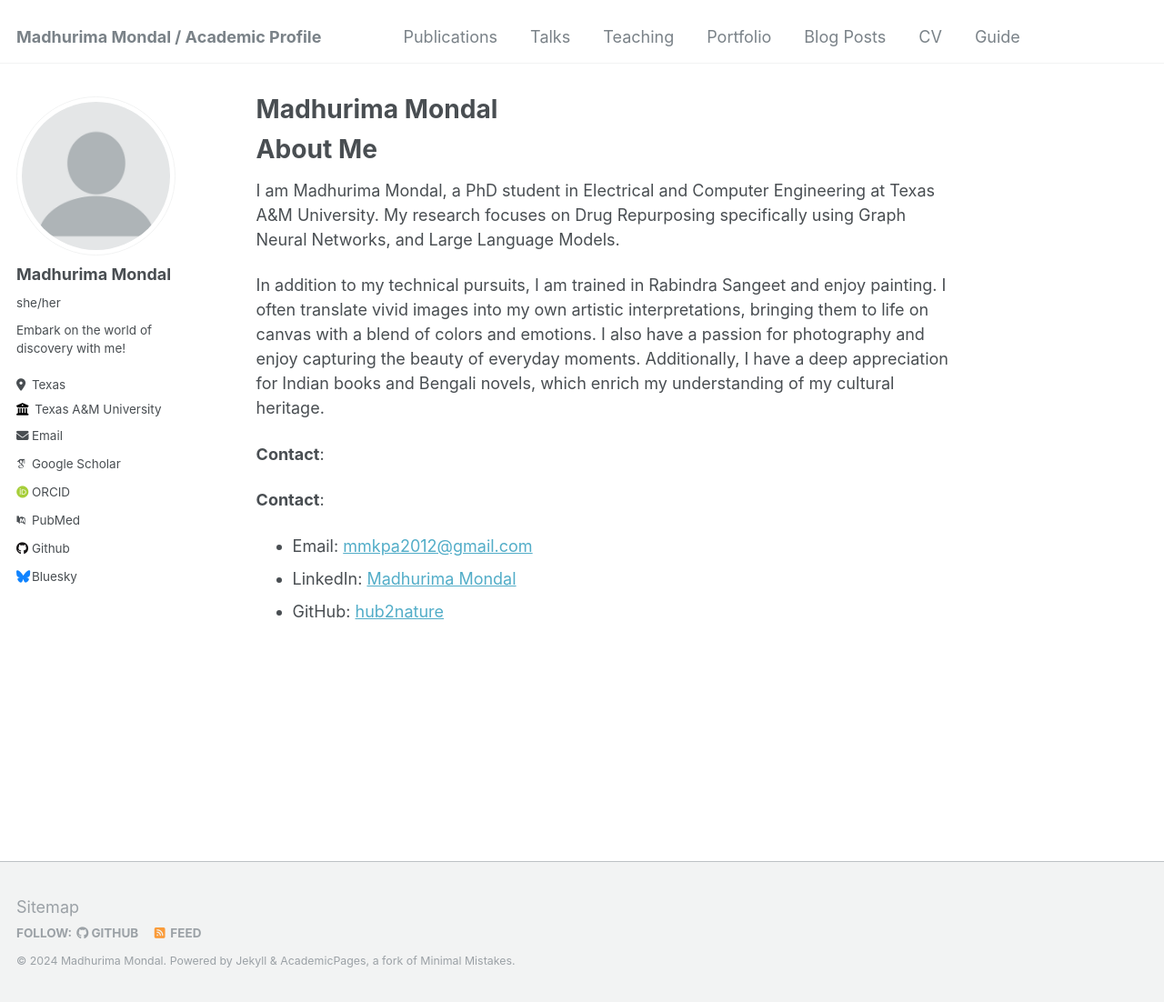
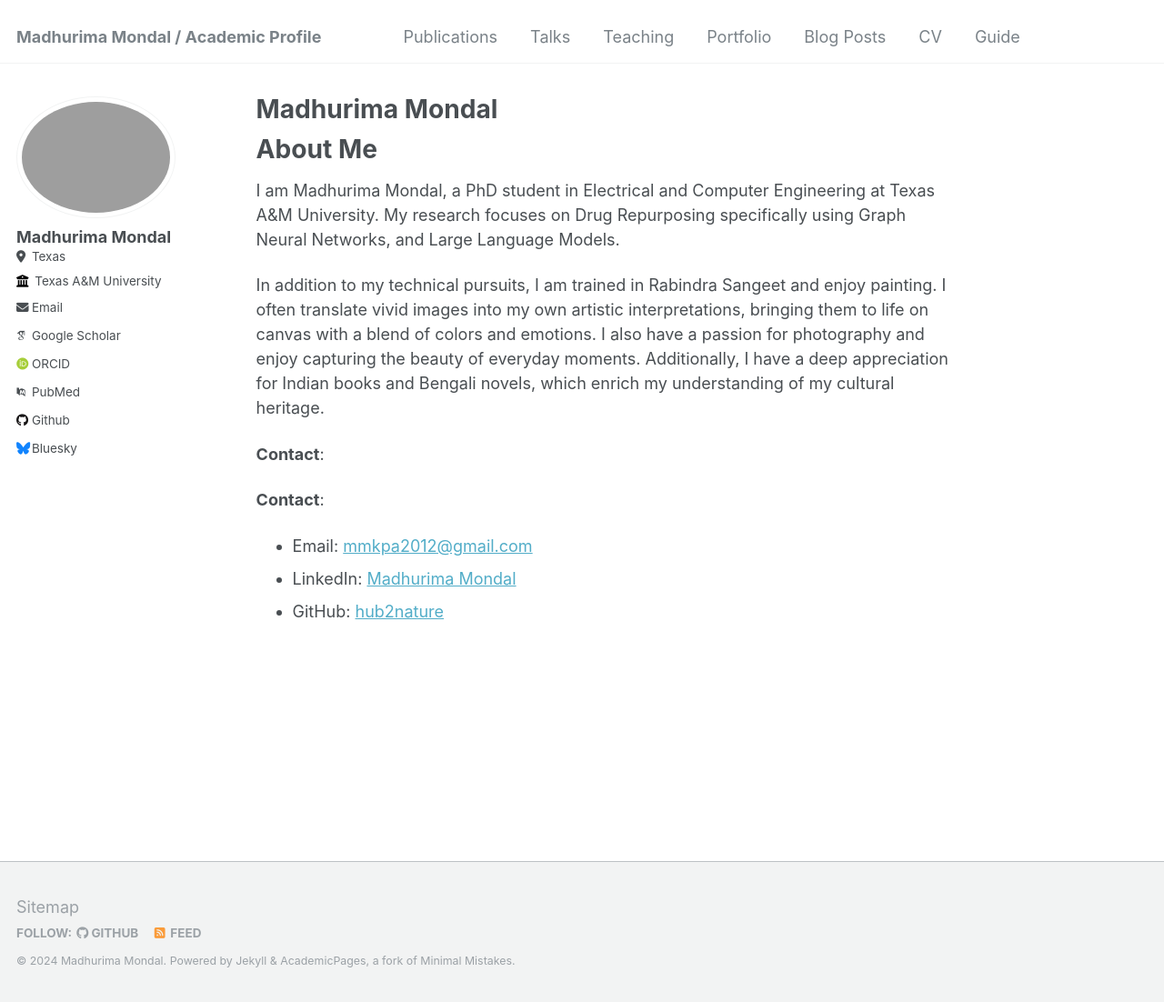
Before and after one commit to hub2nature/hub2nature, a Jekyll site: the page built from _pages/about.md, in a window 1280 px wide and 1102 px high. Shown: the whole window at 91% size. Built offline with Jekyll 4.4.1, drawn with Linux system fonts in a browser that asks for light colours; some web fonts are replaced.

Commit message:
Update _config.yml

```diff
--- a/_config.yml
+++ b/_config.yml
@@ -22,10 +22,10 @@ repository               : "hub2nature/hub2nature"
 #               Additional customization can be done by editing /_includes/author-profile.html
 author:
   # Biographic information
-  avatar           : "profile.png"
+  avatar           : #"profile.png"
   name             : "Madhurima Mondal"
-  pronouns         : "she/her"
-  bio              : "Embark on the world of discovery with me!"
+  pronouns         : #"she/her"
+  bio              : #"Embark on the world of discovery with me!"
   location         : "Texas"
   employer         : "Texas A&M University"
   uri              : # URL
```
